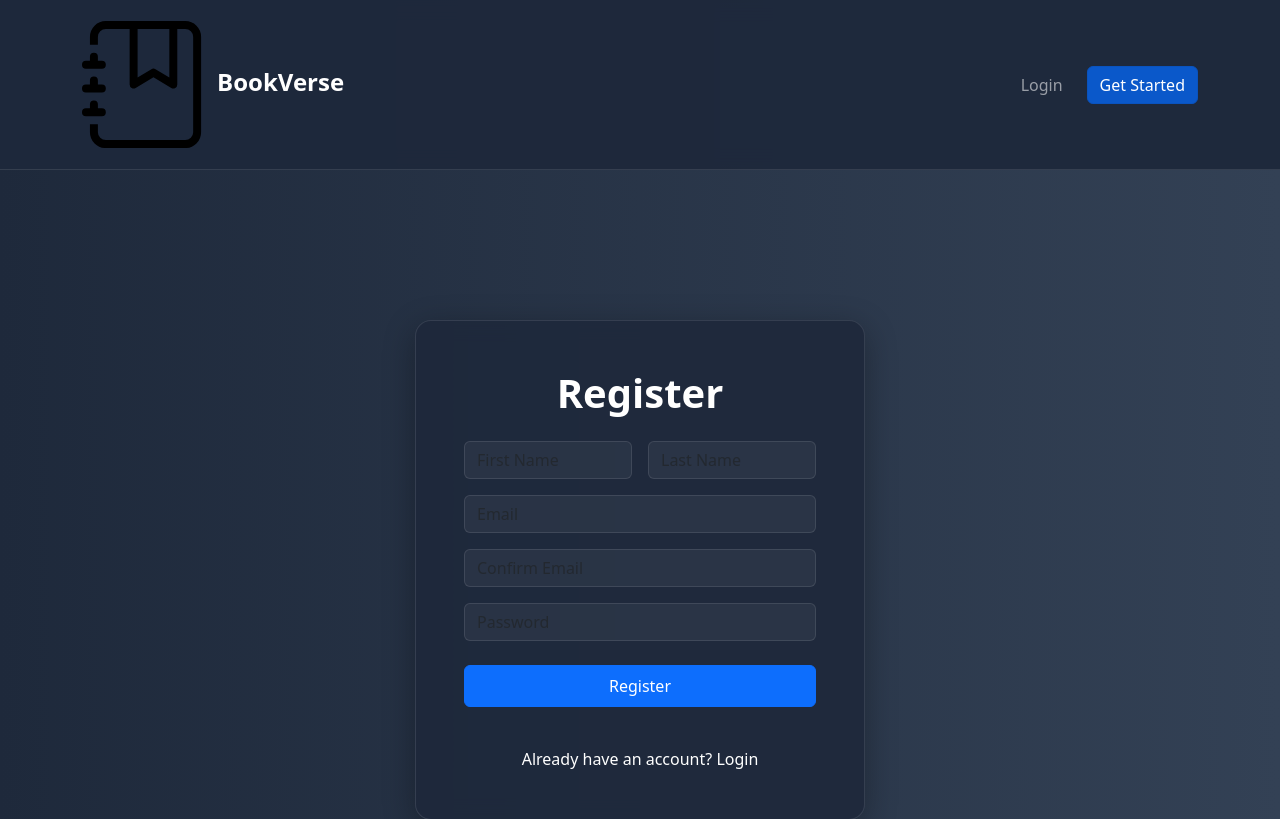
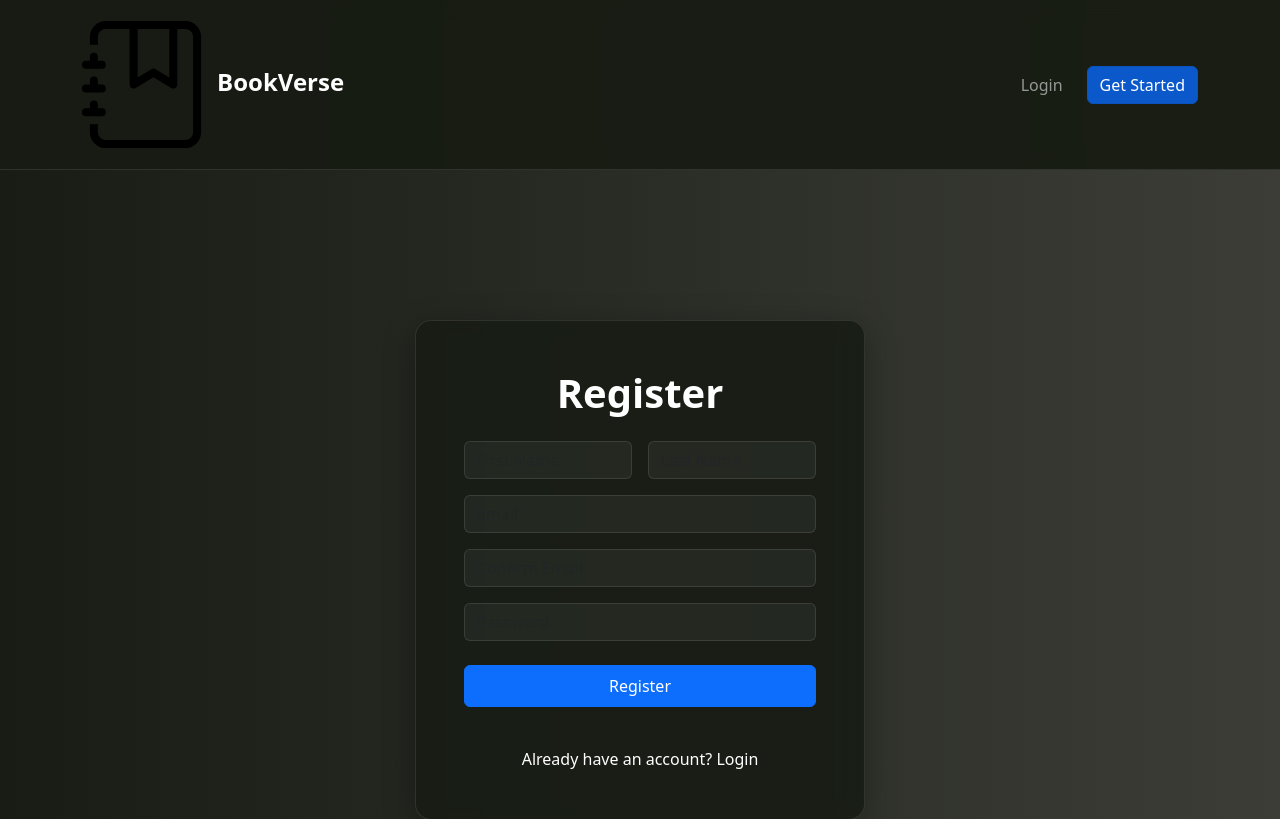
Before and after one commit to tejaspanchall/Online-Bookstore, a React (Create React App) app in the folder frontend/: page /register in a window 1280 px wide. Shown: the top 819 px of the page. Built offline with nearby package versions, Linux system fonts and the light colour scheme.

Commit message:
Update custom.css

```diff
--- a/frontend/src/custom.css
+++ b/frontend/src/custom.css
@@ -1,11 +1,11 @@
 /* custom.css */
 /* Custom Color Scheme */
 :root {
-    --primary: #2563eb;    /* Bold blue */
-    --secondary: #4f46e5;  /* Indigo */
-    --dark: #1e293b;       /* Deep slate */
-    --light-dark: #334155;
-    --light: #f8fafc;
+  --primary: #ecdfcc;    /* Light cream */
+  --secondary: #697565;  /* Olive green */
+  --dark: #181c14;       /* Deep forest green */
+  --light-dark: #3c3d37; /* Slate green */
+  --light: #ecdfcc;      /* Same as primary for consistency */
 }
 
 body {
@@ -15,13 +15,13 @@
 }
 
 .custom-navbar {
-    background: rgba(30, 41, 59, 0.95) !important;
+  background: rgba(24, 28, 20, 0.95) !important;
   backdrop-filter: blur(10px);
   border-bottom: 1px solid rgba(255, 255, 255, 0.1);
 }
 
 .auth-card {
-    background: rgba(30, 41, 59, 0.9) !important;
+  background: rgba(24, 28, 20, 0.9) !important;
   backdrop-filter: blur(10px);
   border: 1px solid rgba(255, 255, 255, 0.1);
   border-radius: 1rem;
@@ -57,7 +57,7 @@
 }
 
 .auth-card .form-control:focus {
-    box-shadow: 0 0 0 0.25rem rgba(37, 99, 235, 0.25);
+  box-shadow: 0 0 0 0.25rem rgba(236, 223, 204, 0.25);
   border-color: var(--primary) !important;
 }
 
```
Lines whose indentation alone changed are shown as unchanged.
